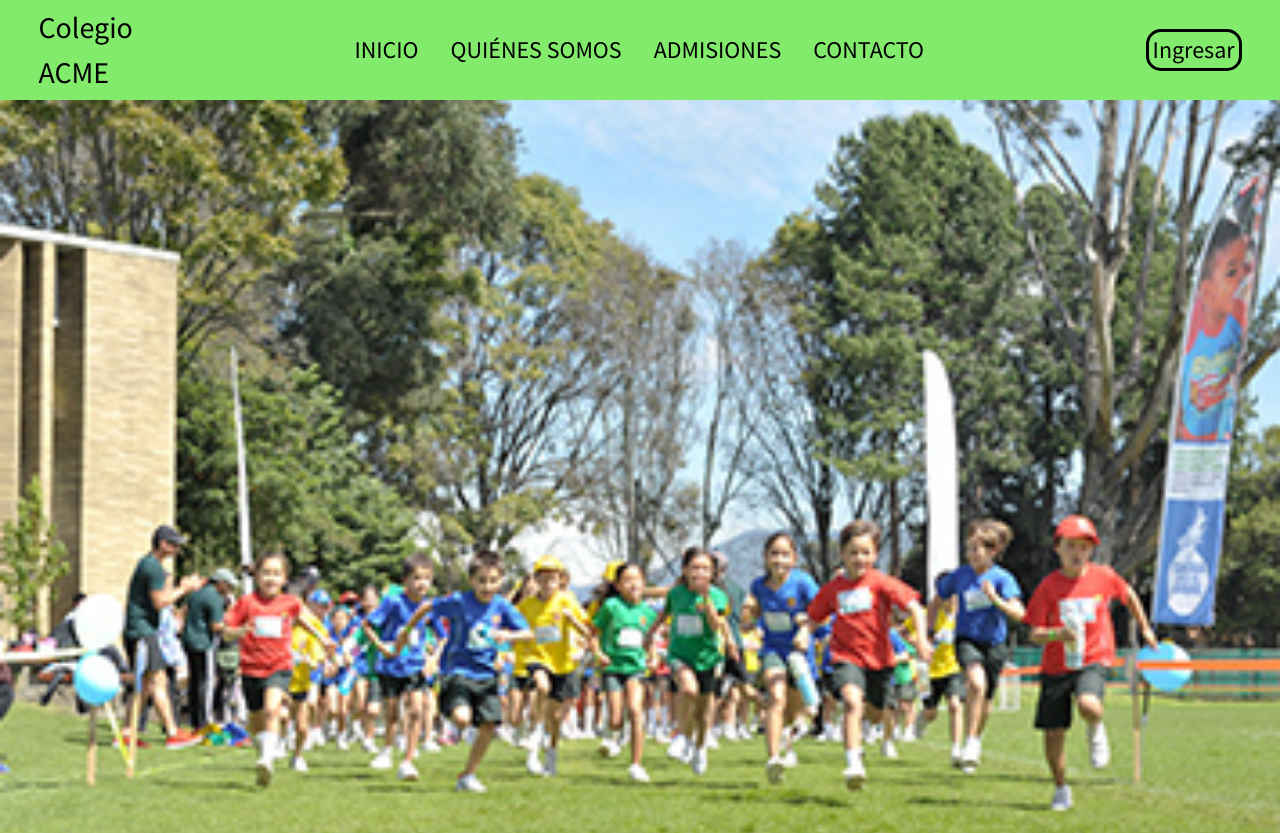
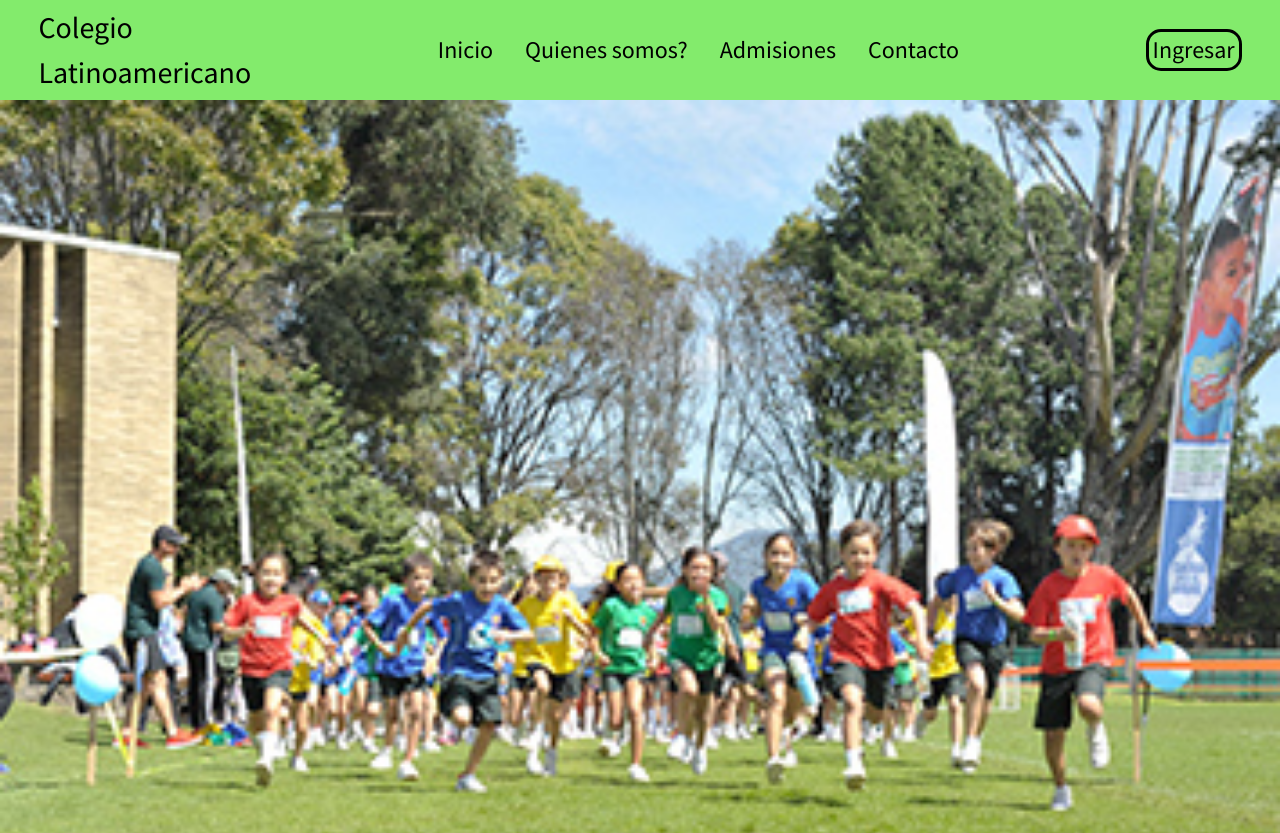
Before and after one commit to partofjohan/colegioacme, a plain HTML site: page index.html in a window 1280 px wide. Shown: the top 833 px of the page. Drawn offline with nearby package versions, Linux system fonts and the light colour scheme.

Commit message:
Update index.html
A proof

```diff
--- a/index.html
+++ b/index.html
@@ -12,13 +12,13 @@
         <header>
             <div >
                 <div>Colegio</div>
-                <div>ACME</div>
+                <div>Latinoamericano</div>
             </div>
             <ul>
-                <li><a>INICIO</a></li>
-                <li><a>QUIÉNES SOMOS</a></li>
-                <li><a>ADMISIONES</a></li>
-                <li><a>CONTACTO</a></li>
+                <li><a>Inicio</a></li>
+                <li><a>Quienes somos?</a></li>
+                <li><a>Admisiones</a></li>
+                <li><a>Contacto</a></li>
             </ul>
 
             <nav>
```
